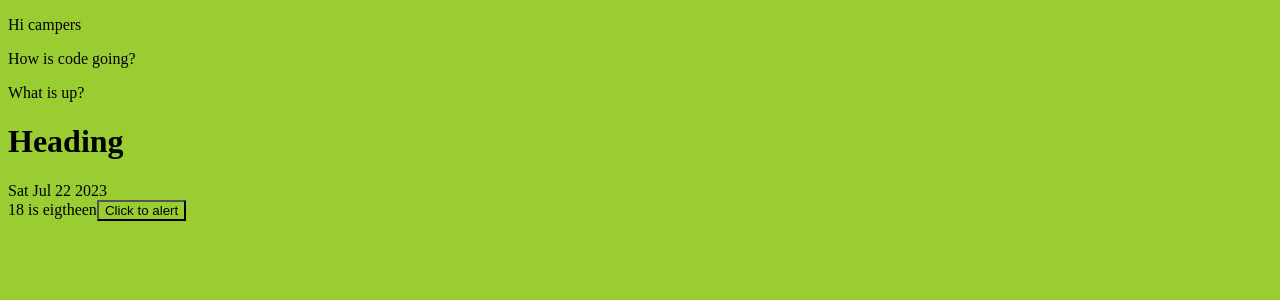
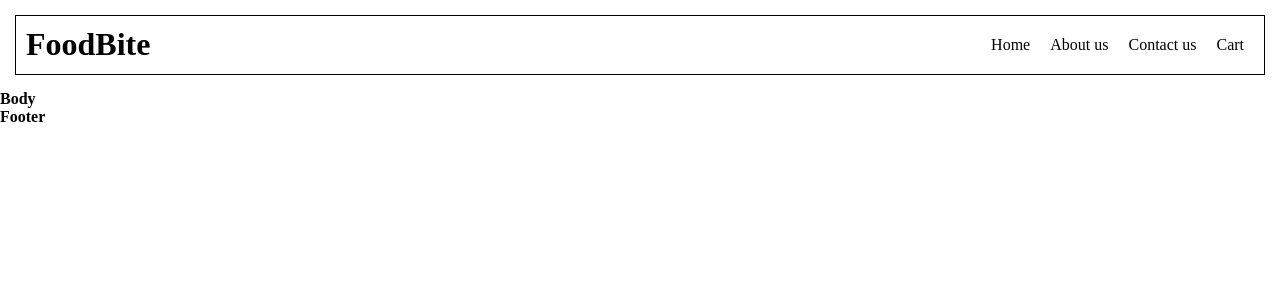
Before and after one commit to Coderner/React, a React (Vite) app: page / in a window 1280 px wide. Shown: the top 300 px of the page. Built offline with nearby package versions, Linux system fonts and the light colour scheme.

Commit message:
component within component and React.Fragment

```diff
--- a/App.js
+++ b/App.js
@@ -1,29 +1,50 @@
 import React from "react";
 import ReactDOM from "react-dom/client";
 
-let obj="working fine";
-console.log(obj);
-
-let Heading =()=> (<h1>Heading</h1>)
+const Title = () => (
+  <a href="/" className="logo">
+     <h1 id="title">FoodBite</h1>
+  </a>
+);
 
 
-let Para = () => {
-    const sayHi = () =>{
-        alert("It is working!!");
-    };
+let HeaderComponent = () => {
     return(
-      <>
-
-         <p>Hi campers</p>
-         <p>How is code going?</p>
-         <p>What is up?</p>
-         {<Heading/>}
-         {new Date().toDateString()}
-         <br/>
-         {10+8} is eigtheen
-         <button onClick={sayHi}>Click to alert</button>
-      </>
+     <div className="header">
+        <Title/>
+        <div className="nav-items">
+          <ul>
+            <li>Home</li>
+            <li>About us</li>
+            <li>Contact us</li>
+            <li>Cart</li>
+          </ul>
+        </div>
+     </div>
     );
 }
+
+
+let Body = () => {
+  return(
+    <h4>Body</h4>
+  );
+}
+
+let Footer = () => {
+  return(
+    <h4>Footer</h4>
+  );
+}
+
+let AppLayout = () => {
+  return(
+    <>
+        <HeaderComponent/>
+        <Body/>
+        <Footer/>
+    </>
+  );
+}
 let root = ReactDOM.createRoot(document.getElementById("root"));
-root.render(<Para/>);
+root.render(<AppLayout/>);
--- a/style.css
+++ b/style.css
@@ -1,3 +1,25 @@
 *{
-    background-color: yellowgreen;
+    margin:0;
+    padding:0;
 }
+.header{
+    display:flex;
+    justify-content: space-between;
+    margin:15px;
+    padding:10px;
+    border: 1px solid black;
+}
+
+.logo{
+   text-decoration: none;
+   color:black;
+}
+
+.nav-items>ul {
+    list-style-type: none;
+    display:flex;
+}
+
+.nav-items>ul>li {
+    padding:10px;
+}
```
